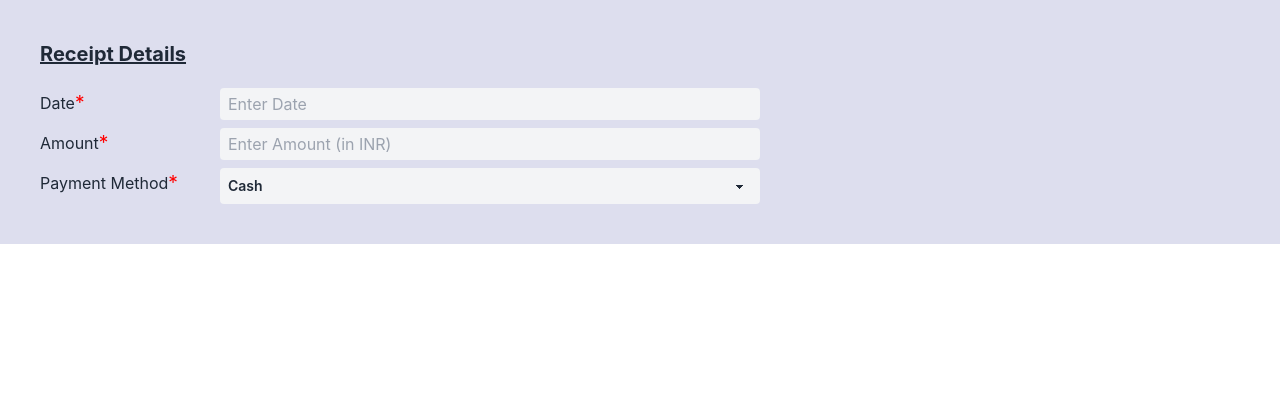
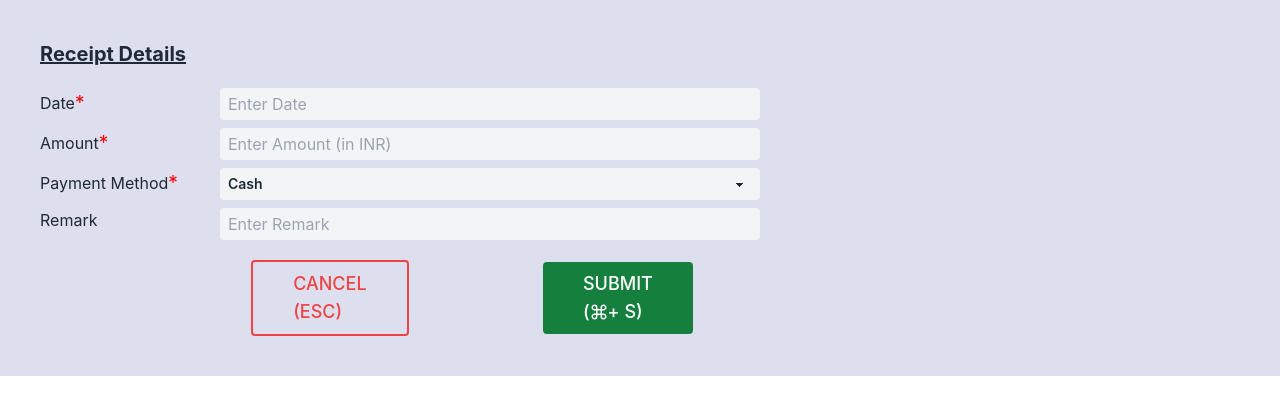
Before and after one commit to iinaamasum/onito-task, a React (Create React App) app: page / in a window 1280 px wide. Shown: the top 414 px of the page. Built offline with nearby package versions, Linux system fonts and the light colour scheme.

Commit message:
submit and cancel btn added along with remark input

```diff
--- a/package.json
+++ b/package.json
@@ -9,6 +9,7 @@
     "daisyui": "^2.20.0",
     "react": "^18.2.0",
     "react-dom": "^18.2.0",
+    "react-icons": "^4.4.0",
     "react-scripts": "5.0.1",
     "web-vitals": "^2.1.0"
   },
--- a/src/Pages/ReceiptForm/ReceiptForm.jsx
+++ b/src/Pages/ReceiptForm/ReceiptForm.jsx
@@ -1,4 +1,5 @@
 import React from 'react';
+import { BiCommand } from 'react-icons/bi';
 
 const ReceiptForm = () => {
   return (
@@ -6,6 +7,7 @@ const ReceiptForm = () => {
       <div className="container mx-auto px-5 md:px-7 lg:px-10 max-w-[1300px]">
         <h2 className="underline text-xl font-bold">Receipt Details</h2>
         <form>
+          {/* date  */}
           <div className="w-full md:w-[75%] lg:w-[60%] flex justify-between mt-5">
             <label className="w-1/4 required" htmlFor="date">
               Date
@@ -16,21 +18,23 @@ const ReceiptForm = () => {
               placeholder="Enter Date"
             />
           </div>
+          {/* amount */}
           <div className="w-full md:w-[75%] lg:w-[60%] flex justify-between mt-2">
             <label className="w-1/4 required" htmlFor="amount">
               Amount
             </label>
             <input
               className="w-3/4 rounded py-1 px-2 bg-gray-100 focus:outline-none"
-              type="text"
+              type="number"
               placeholder="Enter Amount (in INR)"
             />
           </div>
+          {/* payment method */}
           <div className="w-full md:w-[75%] lg:w-[60%] flex justify-between mt-2">
             <label className="w-1/4 required" htmlFor="payment-method">
               Payment Method
             </label>
-            <select class="select select-secondary w-3/4 rounded px-2 bg-gray-100 focus:outline-none border-none max-h-9 min-h-6">
+            <select class="select select-secondary w-3/4 rounded px-2 bg-gray-100 focus:outline-none border-none max-h-8 min-h-6">
               <option selected>Cash</option>
               <option>Google Pay</option>
               <option>Bank Payment</option>
@@ -39,6 +43,32 @@ const ReceiptForm = () => {
               <option>Mobile Banking</option>
             </select>
           </div>
+          {/* remark */}
+          <div className="w-full md:w-[75%] lg:w-[60%] flex justify-between mt-2">
+            <label className="w-1/4" htmlFor="remark">
+              Remark
+            </label>
+            <input
+              className="w-3/4 rounded py-1 px-2 bg-gray-100 focus:outline-none"
+              type="text"
+              placeholder="Enter Remark"
+            />
+          </div>
+          <div className="w-full md:w-[75%] lg:w-[60%] flex justify-between mt-5">
+            <label className="w-1/4" htmlFor=""></label>
+            <div className="flex justify-around items-center w-full">
+              <button className="border-2 border-red-500 rounded px-10 py-2 text-lg font-medium uppercase text-red-500 hover:text-black hover:bg-red-500 flex flex-col">
+                <span>Cancel</span>
+                <span className="flex items-center">(ESC)</span>
+              </button>
+              <button className="bg-green-700 hover:bg-green-600 rounded px-10 py-2 text-lg font-medium uppercase text-white flex flex-col">
+                <span>Submit</span>
+                <span className="flex items-center">
+                  (<BiCommand /> + S)
+                </span>
+              </button>
+            </div>
+          </div>
         </form>
       </div>
     </section>
```
Also changed, not shown: 1 other file (tests, documents, lock files or other folders).
